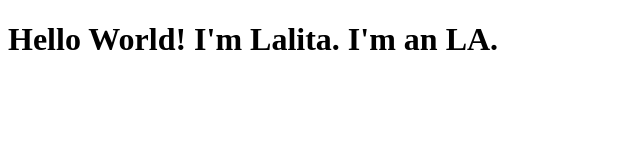
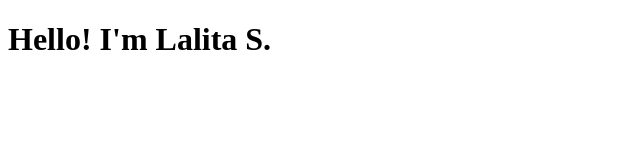
Before and after one commit to lasu9698/lalitas, a plain HTML site: page index.html in a window 1280 px wide. Shown: the whole page, without its empty margins (0-640 px from the left). Drawn offline with Linux system fonts and the light colour scheme.

Commit message:
second commit

```diff
--- a/index.html
+++ b/index.html
@@ -4,6 +4,6 @@
         <title>Lalita</title>
     </head>
     <body>
-        <h1>Hello World! I'm Lalita. I'm an LA.</h1>
+        <h1>Hello! I'm Lalita S.</h1>
     </body>
 </html>
```
